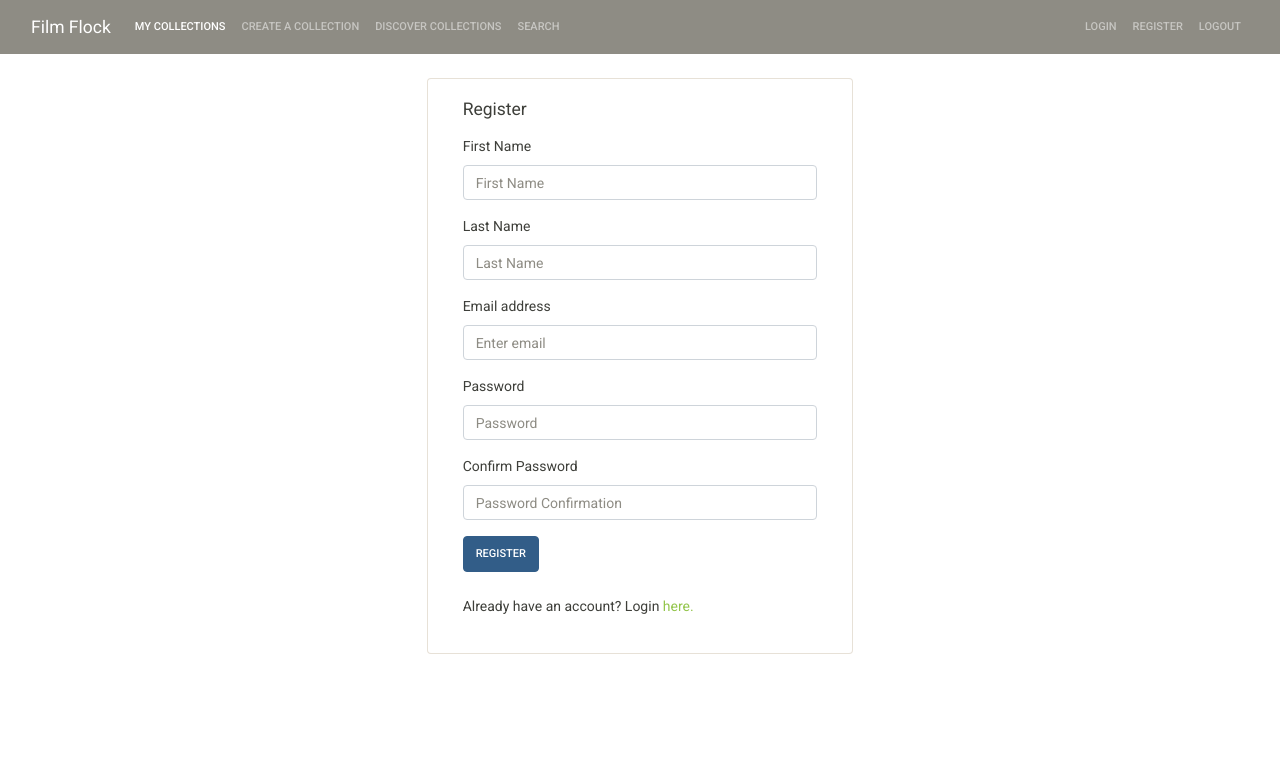
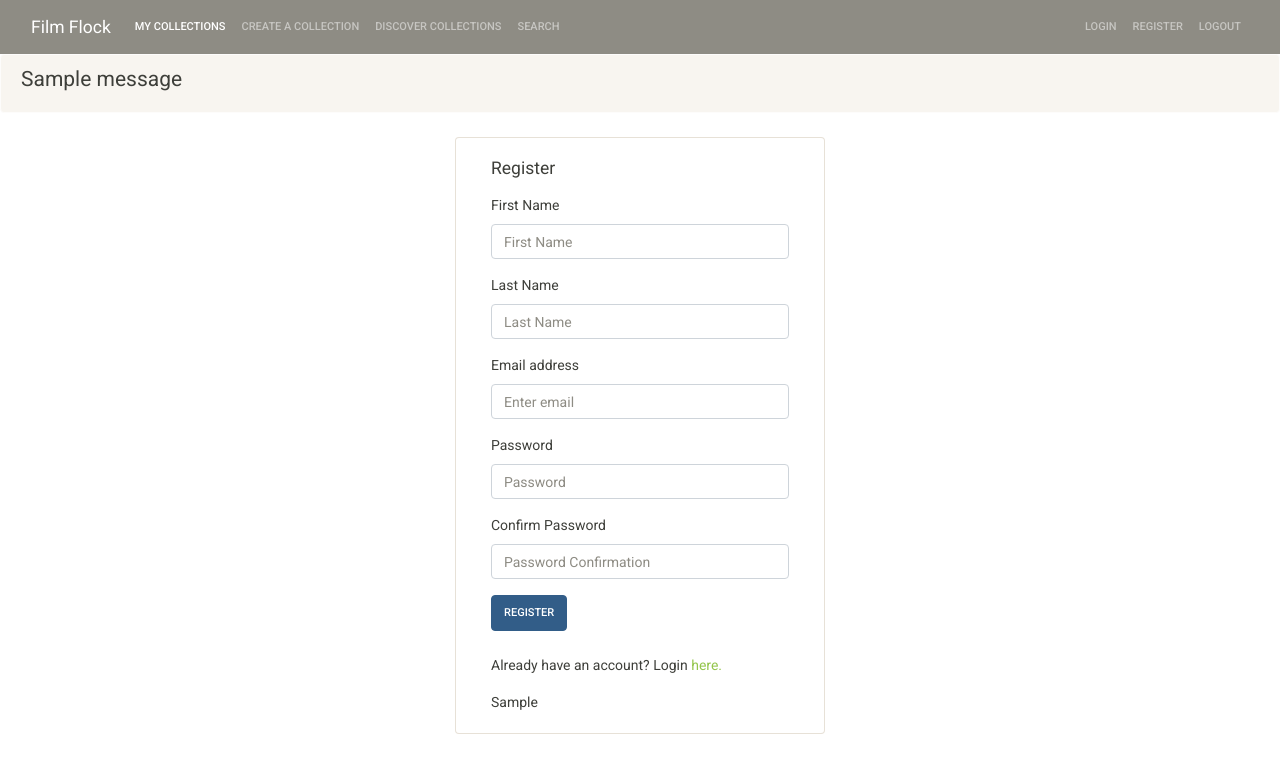
Before and after one commit to 162tmac/project3, a Flask app: template templates/register.html in a window 1280 px wide. Shown: the top 773 px of the page. Run offline with Flask 2, Linux system fonts and the light colour scheme; the template is opened without the code that fills it: most values are stand-ins (such as "Sample title", 1, 10 or a date in 2020); one stand-in notice (Sample message) is shown; some libraries are stand-ins or nearby versions.

Commit message:
Added register functionality; fixed connection to mongo db

```diff
--- a/app.py
+++ b/app.py
@@ -31,6 +31,29 @@ def login():
 
 @app.route("/register", methods=["GET", "POST"])
 def register():
+    if request.method == "POST":
+        existing_user = mongo.db.users.find_one(
+            {"email": request.form.get("email")}
+        )
+
+        if existing_user:
+            flash("Email already exists")
+            return redirect(url_for("register"))
+
+        if request.form.get("password") != request.form.get("password_confirmation"):
+            flash("Error: Password confirmation does not match!")
+            return redirect(url_for("register"))
+
+        register = {
+            "first_name": request.form.get("first_name"),
+            "last_name": request.form.get("last_name"),
+            "email": request.form.get("email"),
+            "password": generate_password_hash(request.form.get("password"))
+        }
+        mongo.db.users.insert_one(register)
+
+        session["user"] = request.form.get("email")
+        flash("Registration successful!")
     return render_template("register.html")
 
 
--- a/mongo.py
+++ b/mongo.py
@@ -4,8 +4,8 @@ if os.path.exists('env.py'):
     import env
 
 MONGO_URI = os.environ.get('MONGO_URI')
-DATABASE = os.environ.get('film_flocks')
-COLLECTION = 'movies'
+DATABASE = os.environ.get('MONGO_DBNAME')
+COLLECTION = 'users'
 
 
 def mongo_connect(url):
--- a/templates/layout.html
+++ b/templates/layout.html
@@ -51,7 +51,25 @@
         </div>
       </div>
     </nav>
-    {% block body %}{% endblock %}
+
+    <section>
+      {# flash messages #}
+      {% with messages = get_flashed_messages() %}
+        {% if messages %}
+          {% for message in messages %}
+            <div class="alert alert-light" role="alert">
+              <h4>
+                {{ message }}
+              </h4>
+            </div>
+          {% endfor %}
+        {% endif %}
+      {% endwith %}
+    </section>
+
+    <main class="container">
+      {% block body %}{% endblock %}
+    </main>
 
     <script src="https://code.jquery.com/jquery-3.3.1.min.js" integrity="sha256-FgpCb/KJQlLNfOu91ta32o/NMZxltwRo8QtmkMRdAu8=" crossorigin="anonymous"></script>
     <script src="https://cdn.jsdelivr.net/npm/@popperjs/core@2.9.1/dist/umd/popper.min.js" integrity="sha384-SR1sx49pcuLnqZUnnPwx6FCym0wLsk5JZuNx2bPPENzswTNFaQU1RDvt3wT4gWFG" crossorigin="anonymous"></script>
--- a/templates/login.html
+++ b/templates/login.html
@@ -4,7 +4,7 @@
   <div class="card col-4 offset-4 my-4">
     <div class="card-body">
       <h5 class="card-title mb-3">Login</h5>
-      <form class="card-text">
+      <form class="card-text" method=POST action="{{ url_for('login') }}">
         <div class="form-group">
           <label for="email">Email address</label>
           <input type="email" class="form-control" id="email" placeholder="Enter email"/>
--- a/templates/register.html
+++ b/templates/register.html
@@ -4,33 +4,33 @@
   <div class="card col-4 offset-4 my-4">
     <div class="card-body">
       <h5 class="card-title mb-3">Register</h5>
-      <form class="card-text">
+      <form class="card-text" method="POST" action="{{ url_for('register') }}">
         <div class="form-group">
-          <label for="f_name">First Name</label>
-          <input type="text" class="form-control" id="f_name" placeholder="First Name"/>
+          <label for="first_name">First Name</label>
+          <input type="text" required="required" class="form-control" name="first_name" id="first_name" placeholder="First Name"/>
         </div>
         <div class="form-group">
-          <label for="l_name">Last Name</label>
-          <input type="text" class="form-control" id="l_name" placeholder="Last Name"/>
+          <label for="last_name">Last Name</label>
+          <input type="text" required="required" class="form-control" name="last_name" id="last_name" placeholder="Last Name"/>
         </div>
         <div class="form-group">
           <label for="email">Email address</label>
-          <input type="email" class="form-control" id="email" placeholder="Enter email"/>
+          <input type="email" required="required" class="form-control" name="email" id="email" placeholder="Enter email"/>
         </div>
         <div class="form-group">
           <label for="password">Password</label>
-          <input type="password" class="form-control" id="password" placeholder="Password"/>
+          <input type="password" required="required" class="form-control" name="password" id="password" placeholder="Password" minlength="5" maxlength="15" pattern="^[a-zA-Z0-9]{5,15}$"/>
         </div>
         <div class="form-group">
-          <label for="password-confirmation">Confirm Password</label>
-          <input type="password" class="form-control" id="password-confirmation" placeholder="Password Confirmation"/>
+          <label for="password_confirmation">Confirm Password</label>
+          <input type="password" required="required" class="form-control" name="password_confirmation" id="password_confirmation" placeholder="Password Confirmation" minlength="5" maxlength="15" pattern="^[a-zA-Z0-9]{5,15}$"/>
         </div>
         <button type="submit" class="btn btn-primary">Register</button>
       </form>
       <p class="mt-4">Already have an account? Login
         <a href="{{ url_for('login') }}" class="card-link">here.</a>
       </p>
-
+      {{ existing_user }}
     </div>
   </div>
 {% endblock %}
```
